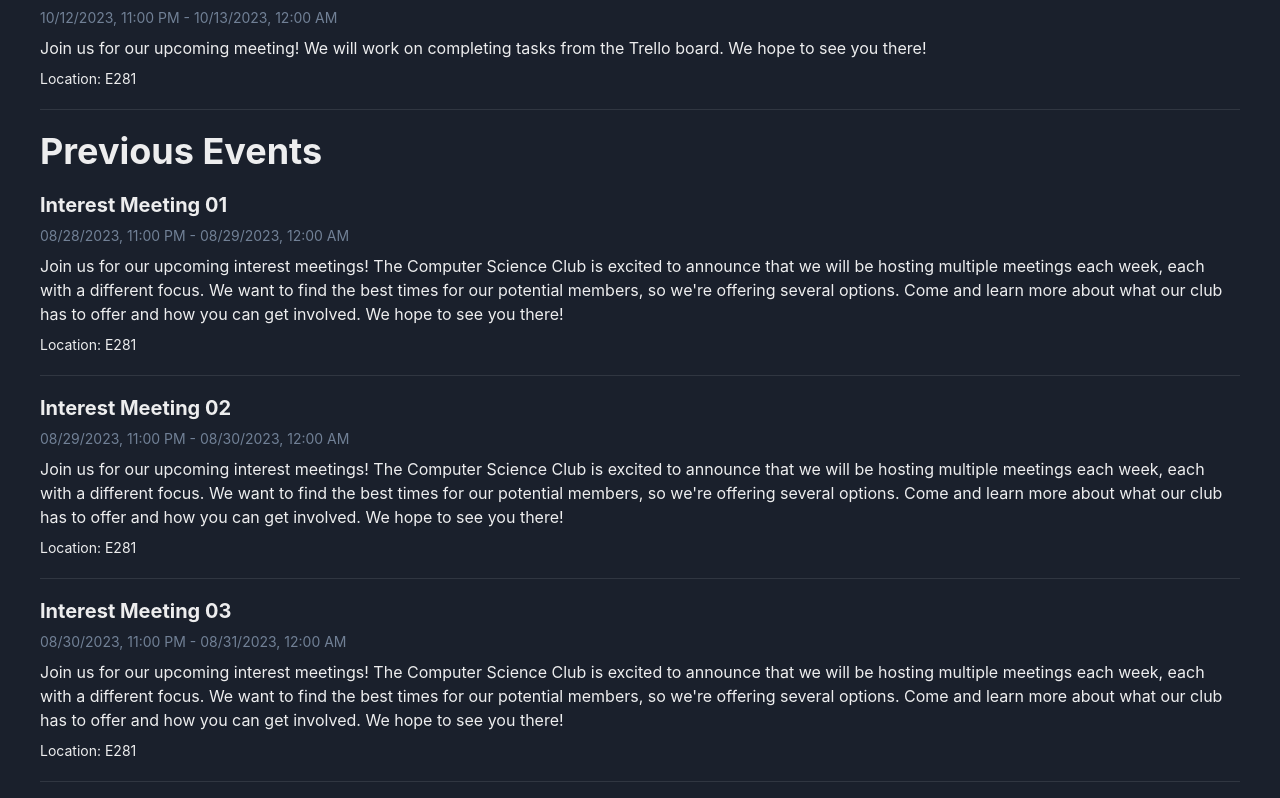
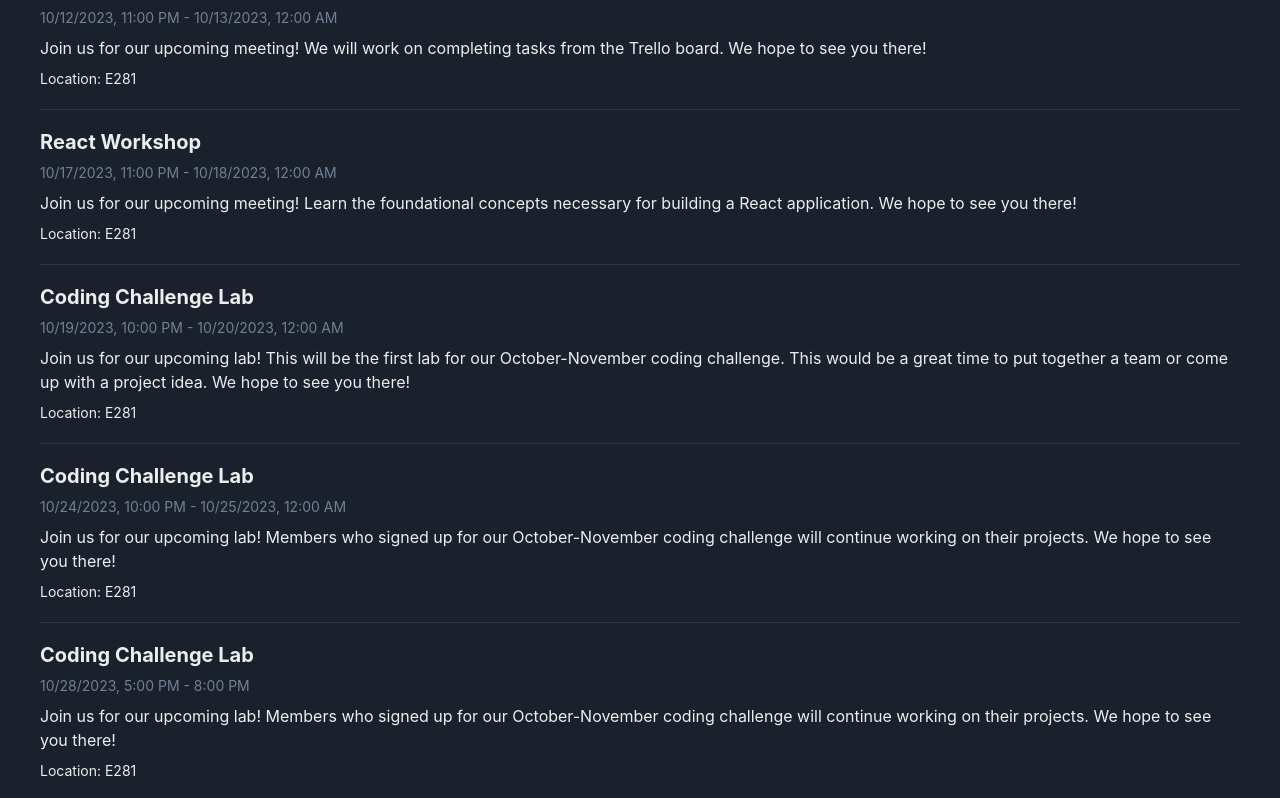
Before and after one commit to Etown-Computer-Science-Club/csclub_website, a React (Vite) app in the folder client/: page / in a window 1280 px wide. Shown: the part 1862-2660 px from the top of the page. Built offline with nearby package versions, Linux system fonts and the light colour scheme; the HTML template or start-up script is replaced by a standard one.

Commit message:
week 10/15 events + oct-nov challenge labs

```diff
--- a/client/src/pages/Events.jsx
+++ b/client/src/pages/Events.jsx
@@ -119,11 +119,61 @@ const events = [
   {
     name: 'YCP Hacks',
     description: 'Join us for an upcoming hackathon! York College is hosting a hackathon that will take place November 3-5. Contact our club president, Ethan Lajeunesse for more details. We hope to see you there!',
-    startDate: date('2023-11-3 17:00'),
-    endDate: date('2023-11-5 12:00'),
+    startDate: date('2023-11-03 17:00'),
+    endDate: date('2023-11-05 12:00'),
     location: 'York College Willman Business Center',
     link: 'https://ycphacks.io/',
   },
+  {
+    name: 'React Workshop',
+    description: 'Join us for our upcoming meeting! Learn the foundational concepts necessary for building a React application. We hope to see you there!',
+    startDate: date('2023-10-17 19:00'),
+    endDate: date('2023-10-17 20:00'),
+    location: 'E281',
+  },
+  {
+    name: 'Coding Challenge Lab',
+    description: 'Join us for our upcoming lab! This will be the first lab for our October-November coding challenge. This would be a great time to  put together a team or come up with a project idea. We hope to see you there!',
+    startDate: date('2023-10-19 18:00'),
+    endDate: date('2023-10-19 20:00'),
+    location: 'E281',
+  },
+  {
+    name: 'Coding Challenge Lab',
+    description: 'Join us for our upcoming lab! Members who signed up for our October-November coding challenge will continue working on their projects. We hope to see you there!',
+    startDate: date('2023-10-24 18:00'),
+    endDate: date('2023-10-24 20:00'),
+    location: 'E281',
+  },
+  {
+    name: 'Coding Challenge Lab',
+    description: 'Join us for our upcoming lab! Members who signed up for our October-November coding challenge will continue working on their projects. We hope to see you there!',
+    startDate: date('2023-10-28 13:00'),
+    endDate: date('2023-10-28 16:00'),
+    location: 'E281',
+  },
+  {
+    name: 'Coding Challenge Lab',
+    description: 'Join us for our upcoming lab! Members who signed up for our October-November coding challenge will continue working on their projects. We hope to see you there!',
+    startDate: date('2023-11-07 18:00'),
+    endDate: date('2023-11-07 20:00'),
+    location: 'E281',
+  },
+  {
+    name: 'Coding Challenge Lab',
+    description: 'Join us for our upcoming lab! Members who signed up for our October-November coding challenge will continue working on their projects. We hope to see you there!',
+    startDate: date('2023-11-16 18:00'),
+    endDate: date('2023-11-16 20:00'),
+    location: 'E281',
+  },
+  {
+    name: 'Coding Challenge Lab Presentations',
+    description: 'Join us for our upcoming lab! Members who signed up for our October-November coding challenge will present their projects for judging. We hope to see you there!',
+    startDate: date('2023-11-18 08:00'),
+    endDate: date('2023-11-18 20:00'),
+    location: 'E281',
+  },
+
 ].sort((a, b) => a.startDate - b.startDate);
 
 function Events() {
```
